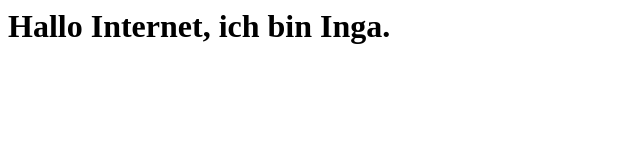
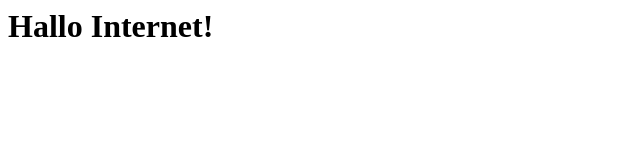
Before and after one commit to Inga07/site, a plain HTML site: page index.html in a window 1280 px wide. Shown: the whole page, without its empty margins (0-640 px from the left). Drawn offline with Linux system fonts and the light colour scheme.

Commit message:
Update index.html

```diff
--- a/index.html
+++ b/index.html
@@ -1 +1 @@
-<h1> Hallo Internet, ich bin Inga. </h1>
+<h1> Hallo Internet! </h1>
```
